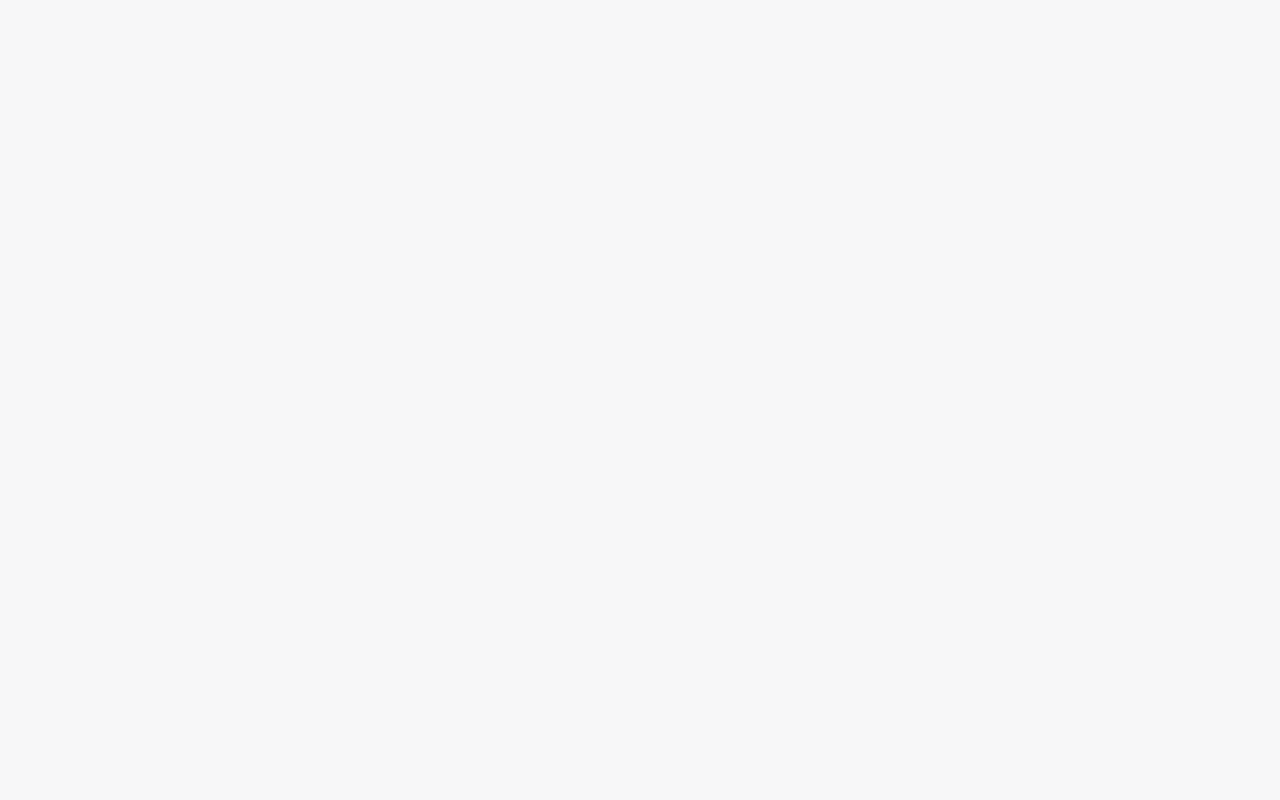
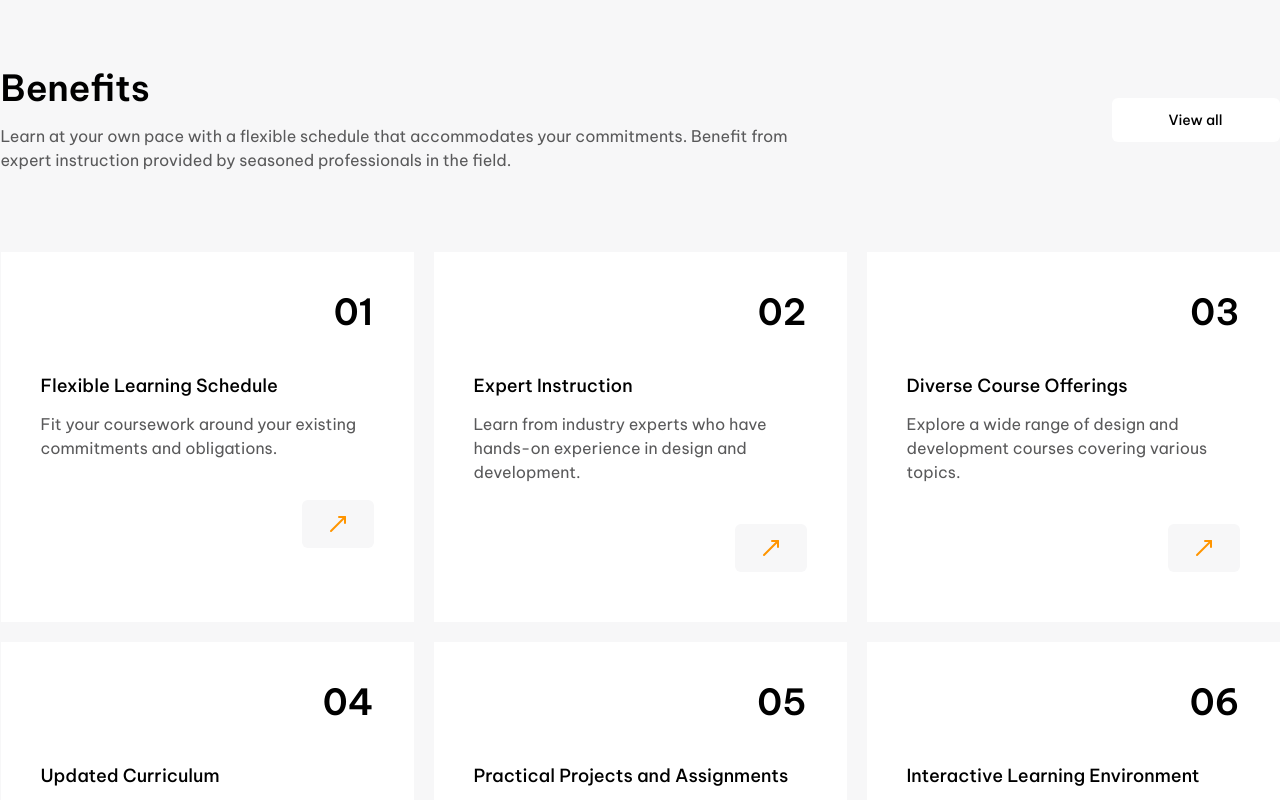
Before and after one commit to Sall99/Skillbridge, a Next.js app: page / in a window 1280 px wide. Shown: the part 1420-2220 px from the top of the page. Before the commit the page ends 1388 px from the top, so only its background shows below. Built offline with nearby package versions, Linux system fonts and the light colour scheme.

Commit message:
added benefits

```diff
--- a/src/app/globals.css
+++ b/src/app/globals.css
@@ -8,6 +8,7 @@
 
   --gray-color-100: rgba(241, 241, 243, 1);
   --gray-color-200: rgba(247, 247, 248, 1);
+  --gray-color-500: rgba(89, 89, 90, 1);
   --color-gray-600: rgba(76, 76, 77, 1);
 }
 
--- a/src/app/page.tsx
+++ b/src/app/page.tsx
@@ -1,4 +1,4 @@
-import { Companies, HeroSection, HomeVideo } from "@/components";
+import { Benefits, Companies, HeroSection, HomeVideo } from "@/components";
 
 export default function Home() {
   return (
@@ -6,6 +6,7 @@ export default function Home() {
       <HeroSection />
       <Companies />
       <HomeVideo />
+      <Benefits />
     </div>
   );
 }
--- a/src/components/constants/index.ts
+++ b/src/components/constants/index.ts
@@ -43,3 +43,42 @@ export const CompaniesData = [
     width: "64",
   },
 ];
+
+export const BenefitsData = [
+  {
+    id: 1,
+    title: "Flexible Learning Schedule",
+    description:
+      "Fit your coursework around your existing commitments and obligations.",
+  },
+  {
+    id: 2,
+    title: "Expert Instruction",
+    description:
+      "Learn from industry experts who have hands-on experience in design and development.",
+  },
+  {
+    id: 3,
+    title: "Diverse Course Offerings",
+    description:
+      "Explore a wide range of design and development courses covering various topics.",
+  },
+  {
+    id: 4,
+    title: "Updated Curriculum",
+    description:
+      "Access courses with up-to-date content reflecting the latest trends and industry practices.",
+  },
+  {
+    id: 5,
+    title: "Practical Projects and Assignments",
+    description:
+      "Develop a portfolio showcasing your skills and abilities to potential employers.",
+  },
+  {
+    id: 6,
+    title: "Interactive Learning Environment",
+    description:
+      "Collaborate with fellow learners, exchanging ideas and feedback to enhance your understanding.",
+  },
+];
--- /dev/null
+++ b/src/components/ui/benefits/benefits.tsx
@@ -0,0 +1,110 @@
+"use client";
+import React, { useEffect } from "react";
+import { MoveUpRight } from "lucide-react";
+import { motion, useAnimation, useInView } from "framer-motion";
+
+import { Button } from "../button";
+import { BenefitsData } from "@/components/constants";
+import { Typography } from "@/components";
+
+interface CarProps {
+  id: number;
+  title: string;
+  description: string;
+}
+
+const containerVariants = {
+  hidden: {},
+  visible: {
+    transition: {
+      staggerChildren: 0.1,
+    },
+  },
+};
+
+const itemVariants = {
+  hidden: { opacity: 0, y: 20 },
+  visible: {
+    opacity: 1,
+    y: 0,
+    transition: {
+      duration: 0.5,
+    },
+  },
+};
+
+const Card = ({ id, title, description }: CarProps) => {
+  return (
+    <div className="h-_314 w-_358 bg-white p-_30 lg:h-_370 lg:w-_413 lg:p-10 2xl:h-_437 2xl:w-_519">
+      <Typography variant="h2" className="mb-_30 text-right lg:mb-10">
+        0{id}
+      </Typography>
+      <Typography className="mb-3 !text-lg" variant="h3">
+        {title}
+      </Typography>
+      <Typography className="mb-_30 text-gray-500 lg:mb-10">
+        {description}
+      </Typography>
+
+      <div className="flex justify-end">
+        <motion.div whileHover={{ scale: [null, 1.1, 1.1] }}>
+          {" "}
+          <Button variant="secondary" className="!bg-gray-200">
+            <MoveUpRight color="#FF9500" />
+          </Button>
+        </motion.div>
+      </div>
+    </div>
+  );
+};
+
+export const Benefits = () => {
+  const controls = useAnimation();
+  const ref = React.useRef(null);
+  const inView = useInView(ref, { once: true });
+
+  useEffect(() => {
+    if (inView) {
+      controls.start("visible");
+    }
+  }, [controls, inView]);
+
+  return (
+    <section
+      ref={ref}
+      className="m-auto mb-_100 max-w-_1279 px-4 xl:px-0 2xl:max-w-_1596"
+    >
+      <div className="flex flex-col items-center justify-between gap-5 lg:flex-row lg:gap-_300">
+        <div className="max-w-_1117">
+          <Typography variant="h2" className="mb-4">
+            Benefits
+          </Typography>
+          <Typography className="text-gray-500">
+            Learn at your own pace with a flexible schedule that accommodates
+            your commitments. Benefit from expert instruction provided by
+            seasoned professionals in the field.
+          </Typography>
+        </div>
+
+        <div>
+          <Button variant="secondary" size="medium" className="w-_168">
+            View all
+          </Button>
+        </div>
+      </div>
+
+      <motion.ul
+        variants={containerVariants}
+        initial="hidden"
+        animate={controls}
+        className="mt-20 grid grid-cols-1 items-center justify-items-center gap-5 lg:grid-cols-2 xl:grid-cols-3"
+      >
+        {BenefitsData.map(({ id, title, description }) => (
+          <motion.li key={id} variants={itemVariants}>
+            <Card id={id} title={title} description={description} />
+          </motion.li>
+        ))}
+      </motion.ul>
+    </section>
+  );
+};
--- /dev/null
+++ b/src/components/ui/benefits/index.ts
@@ -0,0 +1 @@
+export * from "./benefits";
--- a/src/components/ui/index.ts
+++ b/src/components/ui/index.ts
@@ -3,3 +3,4 @@ export * from "./button";
 export * from "./hero-section";
 export * from "./companies";
 export * from "./video";
+export * from "./benefits";
--- a/src/components/ui/video/home-video.tsx
+++ b/src/components/ui/video/home-video.tsx
@@ -8,7 +8,7 @@ export const HomeVideo = () => {
   const ref = useRef(null);
   const isInView = useInView(ref, { once: true });
   return (
-    <section className="m-auto max-w-_1596 px-4 lg:px-20 2xl:px-0">
+    <section className="m-auto mb-_100 max-w-_1596 px-4 lg:px-20 2xl:px-0">
       <div
         className="flex aspect-video w-full items-center justify-center overflow-hidden rounded-2xl bg-contain bg-center bg-no-repeat 2xl:bg-contain"
         style={{
--- a/tailwind.config.ts
+++ b/tailwind.config.ts
@@ -28,6 +28,7 @@ const config: Config = {
         gray: {
           100: "var(--gray-color-100)",
           200: "var(--gray-color-200)",
+          500: "var(--gray-color-500)",
           600: "var(--gray-color-600)",
         },
       },
@@ -49,8 +50,18 @@ const config: Config = {
         _126: "126px",
         _132: "132px",
         _140: "140px",
+        _168: "168px",
+        _200: "200px",
+        _300: "300px",
+        _314: "314px",
+        _358: "358px",
+        _370: "370px",
+        _413: "413px",
+        _437: "437px",
+        _519: "519px",
         _790: "790px",
         _941: "941px",
+        _1117: "1117px",
         _1279: "1279px",
         _1596: "1596px",
         _1920: "1920px",
```
